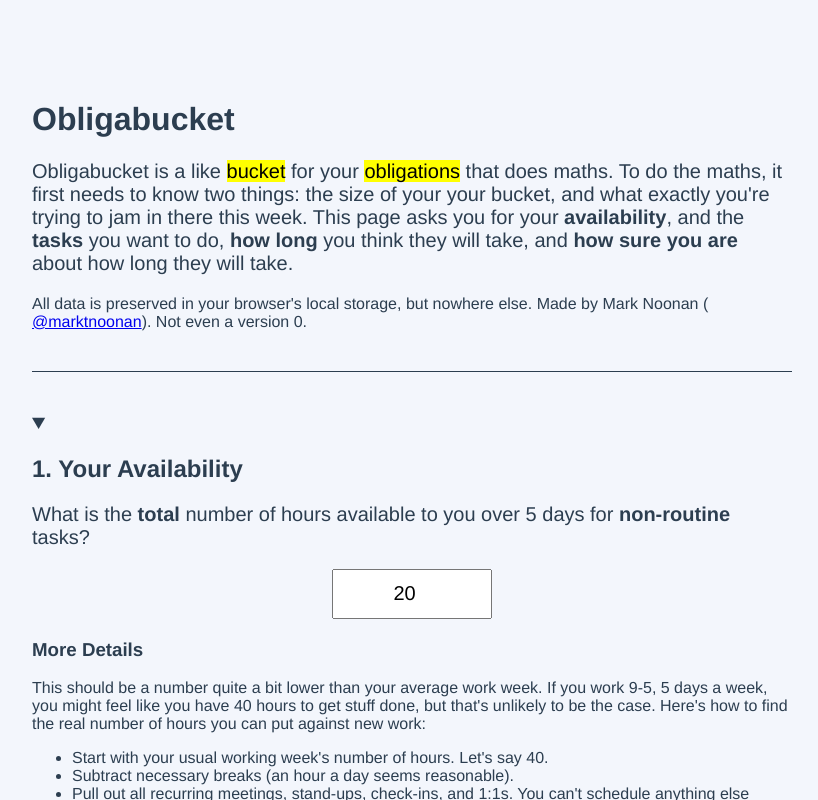
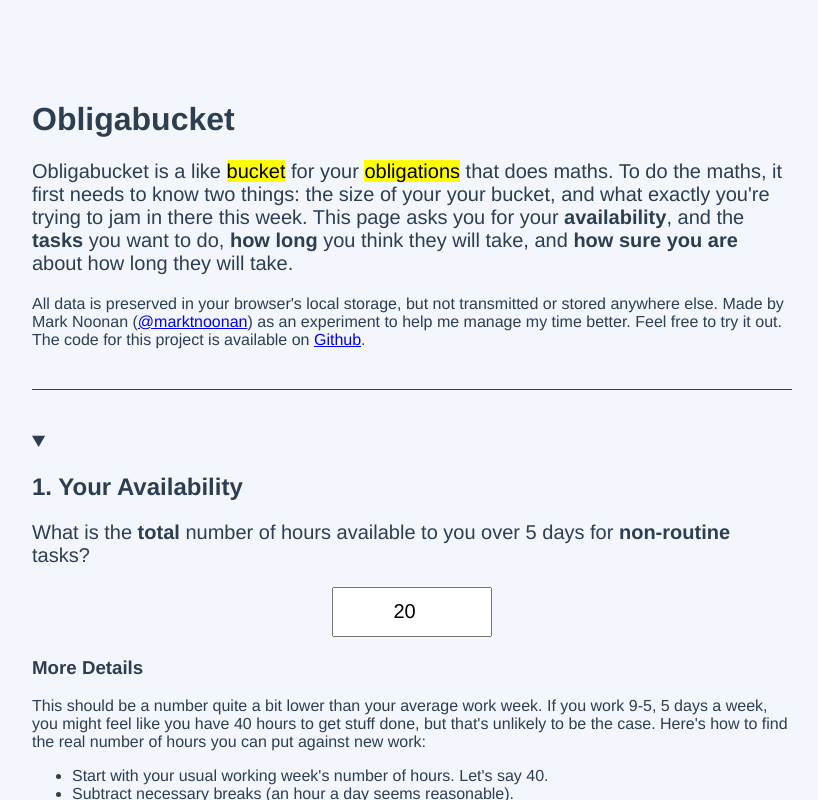
Before and after one commit to marktnoonan/obligabucket, a Vue app: page / in a window 1280 px wide. Shown: the top 800 px of the page, without its empty margins (228-1046 px from the left). Built offline with nearby package versions, Linux system fonts and the light colour scheme.

Commit message:
update text

```diff
--- a/src/components/Bucket.vue
+++ b/src/components/Bucket.vue
@@ -12,8 +12,7 @@
       <strong>how sure you are</strong> about how long they will take.
     </p>
     <p class="body-text">
-      All data is preserved in your browser's local storage, but nowhere else. Made by Mark Noonan (
-      <a href="https://twitter.com/marktnoonan">@marktnoonan</a>). Not even a version 0.
+      All data is preserved in your browser's local storage, but not transmitted or stored anywhere else. Made by Mark Noonan (<a href="https://twitter.com/marktnoonan">@marktnoonan</a>) as an experiment to help me manage my time better. Feel free to try it out. The code for this project is available on <a href="https://github.com/marktnoonan/obligabucket">Github</a>.
     </p>
     <hr />
     <details open>
```
